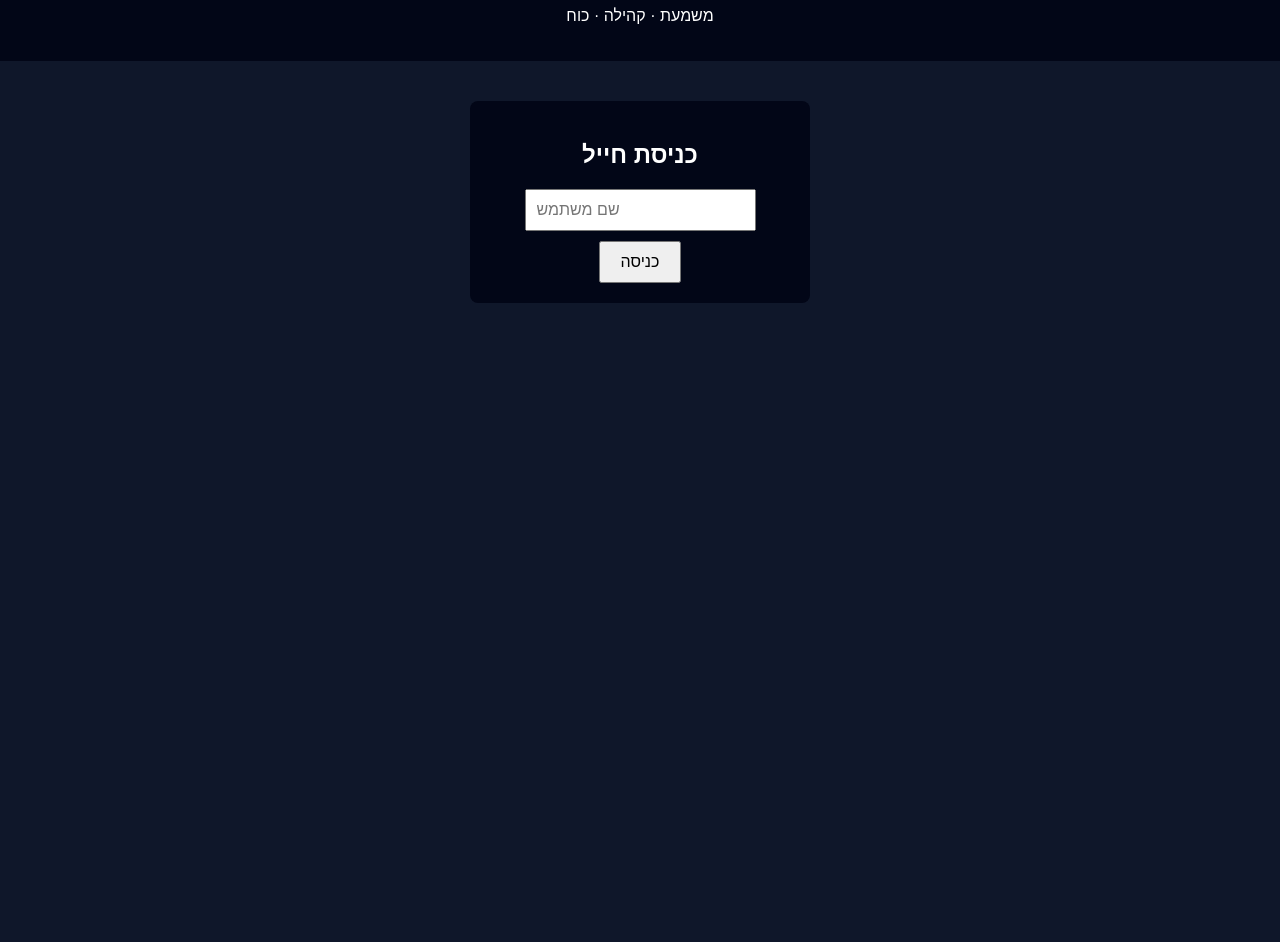
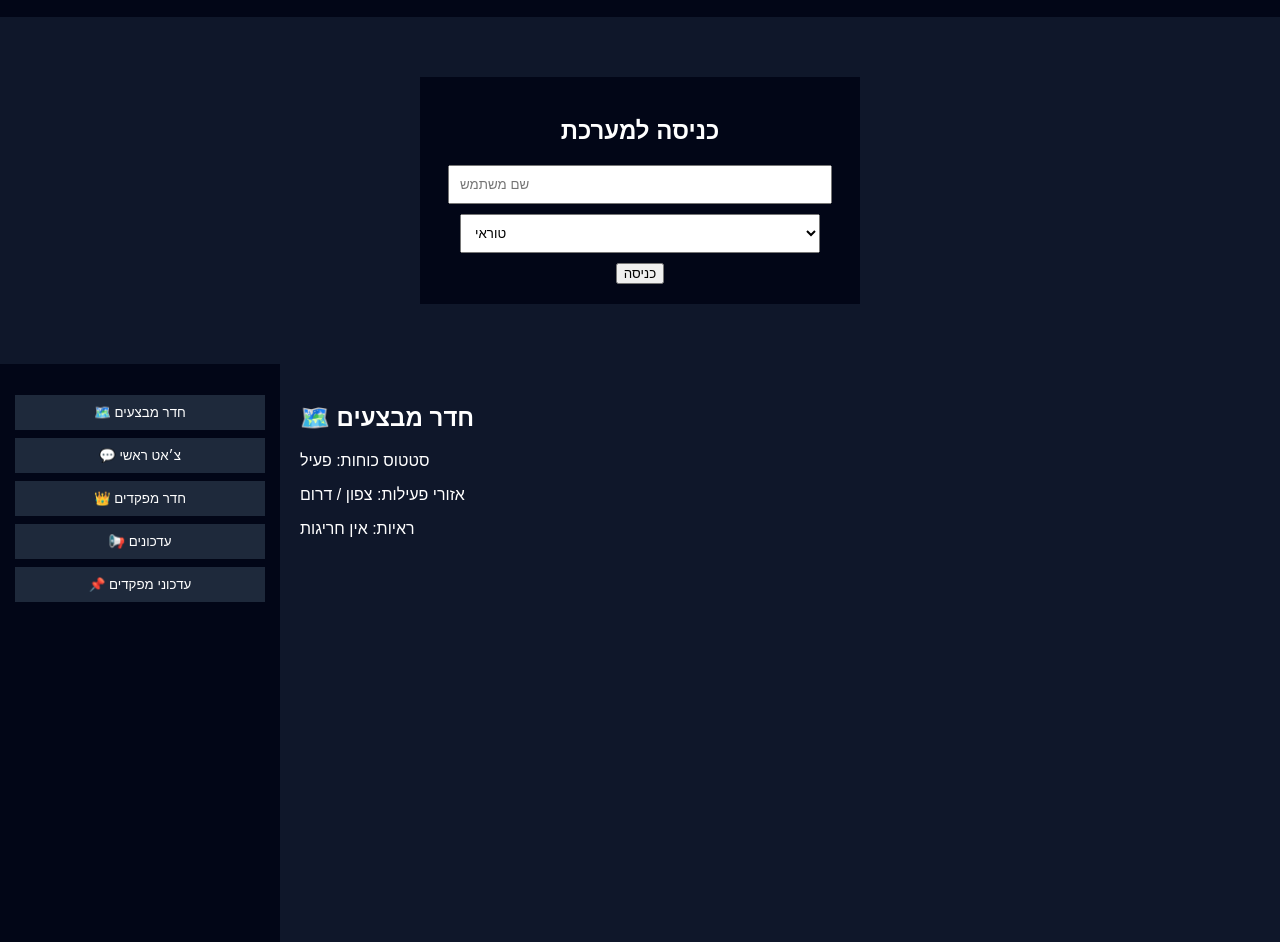
Before and after one commit to NONOKIKO/RP-ARMY, a plain HTML site: page index.html in a window 1280 px wide. Shown: the part 94-1036 px from the top of the page. Before the commit the page ends 800 px from the top, so only its background shows below. Drawn offline with Linux system fonts and the light colour scheme.

Commit message:
Update index.html

```diff
--- a/index.html
+++ b/index.html
@@ -2,49 +2,62 @@
 <html lang="he">
 <head>
 <meta charset="UTF-8">
-  <title>🪖 צבא בארפי</title>
+<title>🪖 מערכת צבא בארפי</title>
 
-  <!-- עיצוב -->
 <style>
 body {
   margin: 0;
-      font-family: Arial, sans-serif;
-      background-color: #0f172a;
+  font-family: Arial;
+  background: #0f172a;
   color: white;
+}
+
+header {
+  background: #020617;
+  padding: 15px;
   text-align: center;
 }
 
-    header {
-      background-color: #020617;
+.hidden { display: none; }
+
+.container {
+  display: flex;
+  height: calc(100vh - 70px);
+}
+
+.sidebar {
+  width: 250px;
+  background: #020617;
+  padding: 15px;
+}
+
+.sidebar button {
+  width: 100%;
+  margin-bottom: 8px;
+  padding: 10px;
+  background: #1e293b;
+  color: white;
+  border: none;
+  cursor: pointer;
+}
+
+.content {
+  flex: 1;
   padding: 20px;
 }
 
-    main {
-      padding: 40px;
+.card {
+  background: #020617;
+  padding: 20px;
+  max-width: 400px;
+  margin: 60px auto;
+  text-align: center;
 }
 
-    input {
+input, select {
   padding: 10px;
-      font-size: 16px;
-    }
-
-    button {
-      padding: 10px 20px;
-      font-size: 16px;
-      margin-top: 10px;
-      cursor: pointer;
-    }
-
-    .hidden {
-      display: none;
-    }
-
-    .card {
-      background-color: #020617;
-      padding: 20px;
-      margin: auto;
-      width: 300px;
-      border-radius: 8px;
+  width: 90%;
+  margin-bottom: 10px;
 }
 </style>
 </head>
@@ -52,62 +65,90 @@
 <body>
 
 <header>
-    <h1>🪖 צבא בארפי</h1>
-    <p>משמעת · קהילה · כוח</p>
+  <h1>🪖 מערכת צבא בארפי</h1>
 </header>
 
-  <main>
-
-    <!-- מסך כניסה -->
+<!-- התחברות -->
 <div id="login" class="card">
-      <h2>כניסת חייל</h2>
-      <input type="text" id="username" placeholder="שם משתמש">
-      <br>
+  <h2>כניסה למערכת</h2>
+  <input id="username" placeholder="שם משתמש">
+  <select id="rankSelect"></select>
   <button onclick="login()">כניסה</button>
 </div>
 
-    <!-- לוח בקרה -->
-    <div id="dashboard" class="card hidden">
-      <h2 id="welcome"></h2>
-      <p>דרגה נוכחית:</p>
-      <h3 id="rank">טוראי</h3>
-      <button onclick="promote()">קדם דרגה</button>
+<!-- מערכת -->
+<div id="system" class="container hidden">
+
+  <div class="sidebar">
+    <p id="userInfo"></p>
+    <button onclick="openRoom('ops')">🗺️ חדר מבצעים</button>
+    <button onclick="openRoom('mainChat')">💬 צ׳אט ראשי</button>
+    <button onclick="openRoom('commanders')">👑 חדר מפקדים</button>
+    <button onclick="openRoom('updates')">📢 עדכונים</button>
+    <button onclick="openRoom('cmdUpdates')">📌 עדכוני מפקדים</button>
   </div>
 
-  </main>
+  <div class="content">
+    <div id="ops" class="room">
+      <h2>🗺️ חדר מבצעים</h2>
+      <p>סטטוס כוחות: פעיל</p>
+      <p>אזורי פעילות: צפון / דרום</p>
+      <p>ראיות: אין חריגות</p>
+    </div>
 
-  <!-- לוגיקה -->
+    <div id="mainChat" class="room hidden">
+      <h2>💬 צ׳אט ראשי</h2>
+      <p>[מערכת] ברוכים הבאים לצ׳אט הראשי</p>
+    </div>
+
+    <div id="commanders" class="room hidden">
+      <h2>👑 חדר מפקדים</h2>
+      <p>גישה למפקדים בלבד</p>
+    </div>
+
+    <div id="updates" class="room hidden">
+      <h2>📢 עדכונים</h2>
+      <ul>
+        <li>אימון כללי – 18:00</li>
+        <li>בדיקת כוננות</li>
+      </ul>
+    </div>
+
+    <div id="cmdUpdates" class="room hidden">
+      <h2>📌 עדכוני מפקדים</h2>
+      <p>פקודה 102 אושרה</p>
+    </div>
+  </div>
+</div>
+
 <script>
 const ranks = [
-      "טוראי",
-      "רב טוראי",
-      "סמל",
-      "סמל ראשון",
-      "קצין"
+  "טוראי","רב״ט","סמל","סמל ראשון","סג״ם","סגן","סרן","רב סרן",
+  "טייס חיל-האוויר","טייס בכיר חיל-האוויר","סגן משנה חיל-האוויר",
+  "סגן מפקד חיל-האוויר","מפקד חיל-האוויר",
+  "סגן אלוף","אלוף משנה","תת אלוף","אלוף","רב אלוף"
 ];
 
-    let currentRank = 0;
+const select = document.getElementById("rankSelect");
+ranks.forEach(r => {
+  const opt = document.createElement("option");
+  opt.textContent = r;
+  select.appendChild(opt);
+});
 
 function login() {
-      const username = document.getElementById("username").value;
+  const name = username.value;
+  const rank = select.value;
+  if (!name) return alert("חסר שם משתמש");
 
-      if (!username) {
-        alert("חייב להכניס שם משתמש");
-        return;
+  document.getElementById("login").classList.add("hidden");
+  document.getElementById("system").classList.remove("hidden");
+  document.getElementById("userInfo").innerText = name + " | " + rank;
 }
 
-      document.getElementById("login").classList.add("hidden");
-      document.getElementById("dashboard").classList.remove("hidden");
-      document.getElementById("welcome").innerText = "ברוך הבא, " + username;
-    }
-
-    function promote() {
-      if (currentRank < ranks.length - 1) {
-        currentRank++;
-        document.getElementById("rank").innerText = ranks[currentRank];
-      } else {
-        alert("הגעת לדרגה המקסימלית 🫡");
-      }
+function openRoom(id) {
+  document.querySelectorAll(".room").forEach(r => r.classList.add("hidden"));
+  document.getElementById(id).classList.remove("hidden");
 }
 </script>
 
```
Lines whose indentation alone changed are shown as unchanged.
